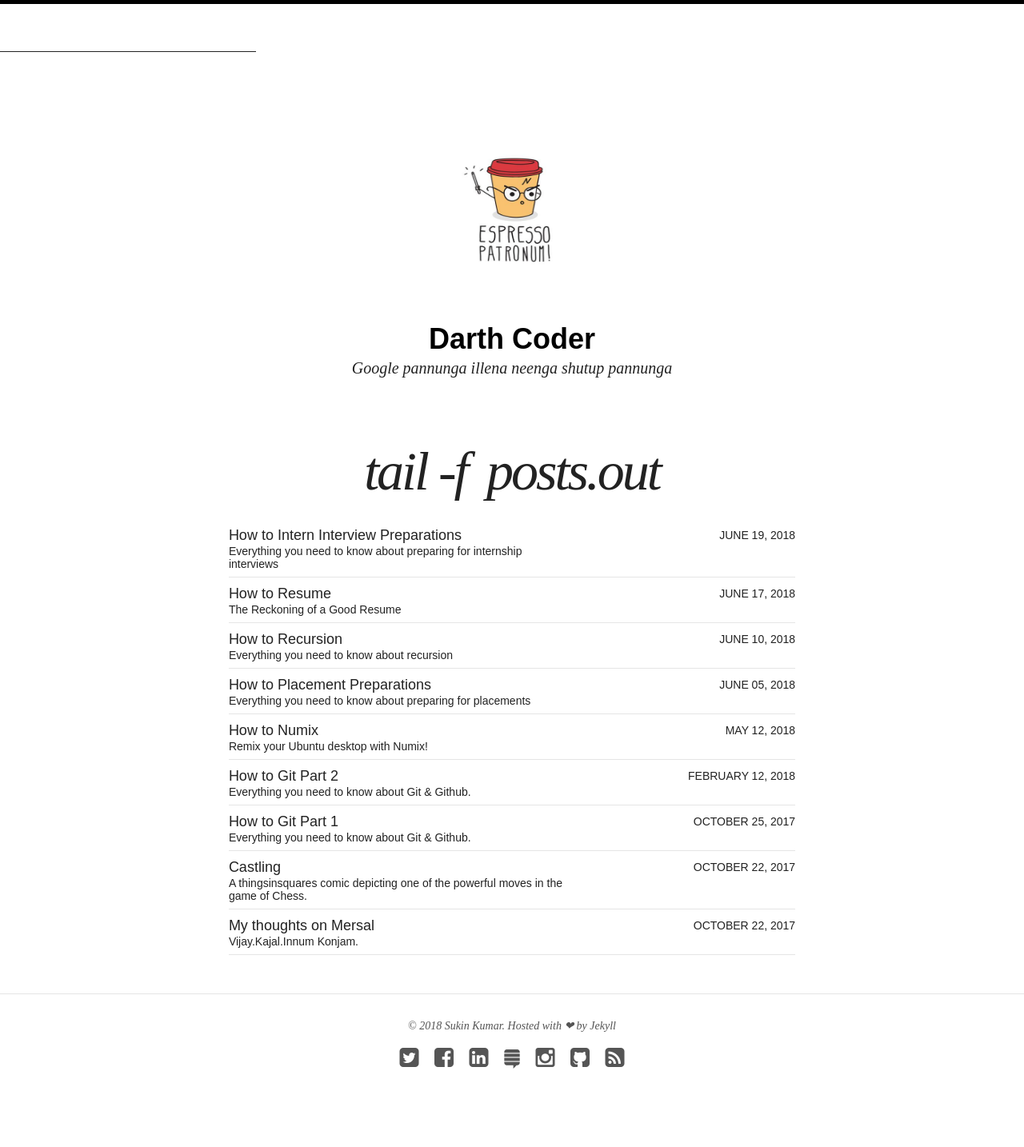
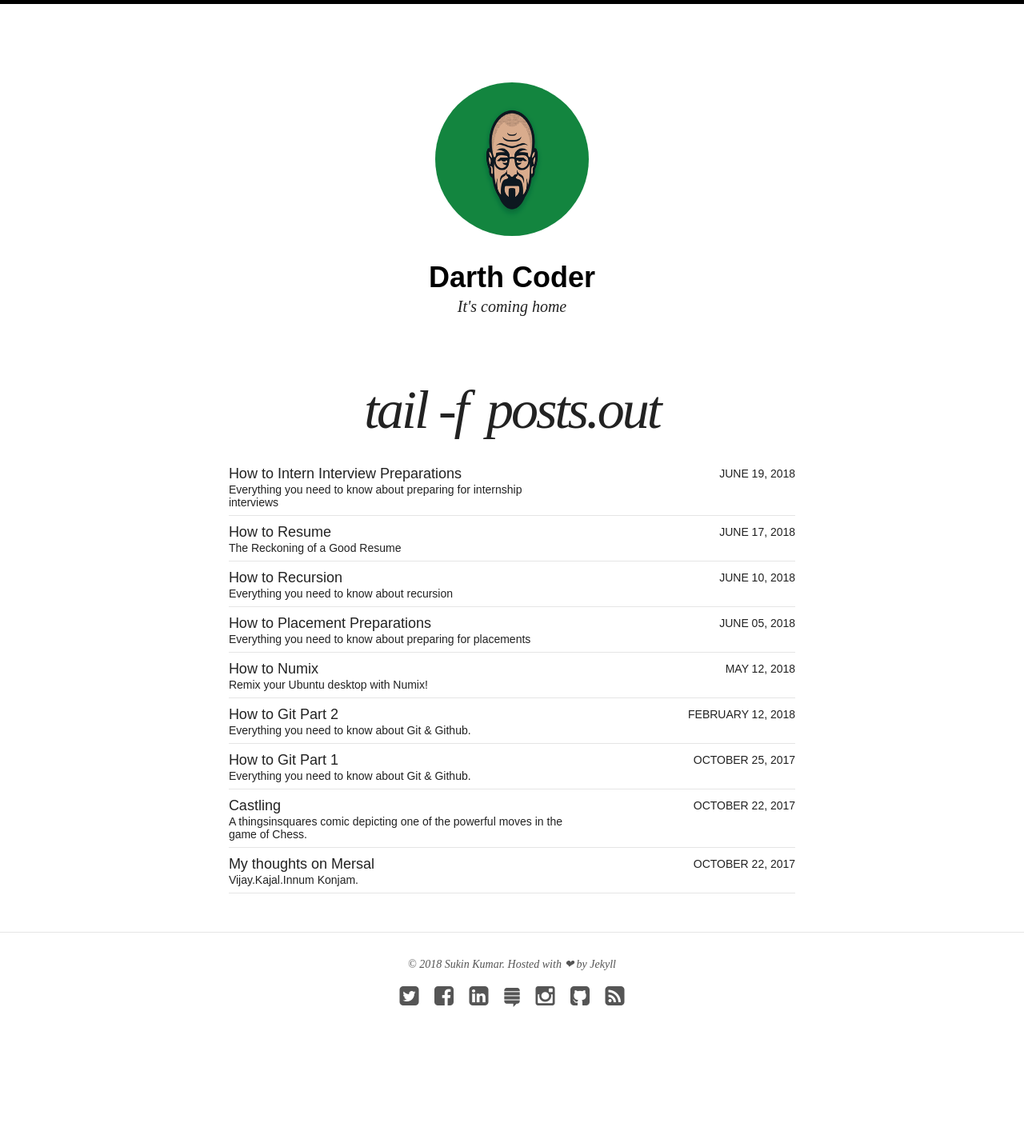
Before and after one commit to Kullsno2/Kullsno2.github.io, a Jekyll site: the page built from index.html, in a window 1280 px wide. Shown: the whole page at 80% size. Built offline with Jekyll 4.4.1, drawn with Linux system fonts in a browser that asks for light colours; nearby versions of some CDN libraries; after the commit the page ends 1357 px from its top, so only the background shows below that.

Commit message:
ads removed and icon changed

```diff
--- a/_config.yml
+++ b/_config.yml
@@ -2,8 +2,8 @@
 
 title: Darth Coder
 locale: en_US
-description: Google pannunga illena neenga shutup pannunga
-logo: coffee.jpg
+description: It's coming home
+logo: heisenberg.png
 search: true
 url: https://kullsno2.github.io
 
--- a/_layouts/page.html
+++ b/_layouts/page.html
@@ -15,8 +15,6 @@
 
   gtag('config', 'UA-111382384-1');
 </script>
-
-{% include ad-footer.html %}
 
 </head>
 
--- a/_layouts/post.html
+++ b/_layouts/post.html
@@ -15,8 +15,6 @@
 
   gtag('config', 'UA-111382384-1');
 </script>
-
-{% include ad-footer.html %}
 
 </head>
 
```
Also changed, not shown: images/heisenberg.png (added).
